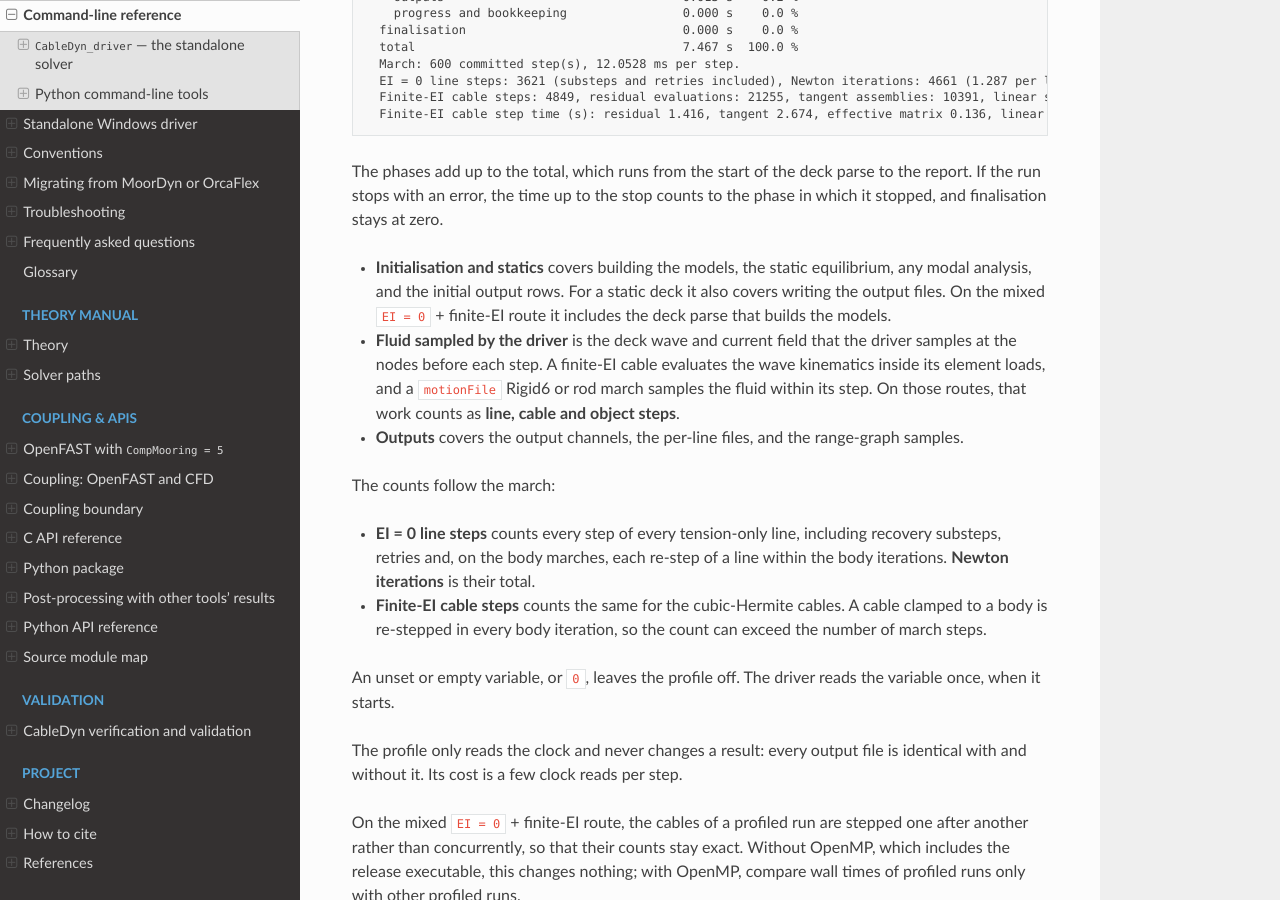
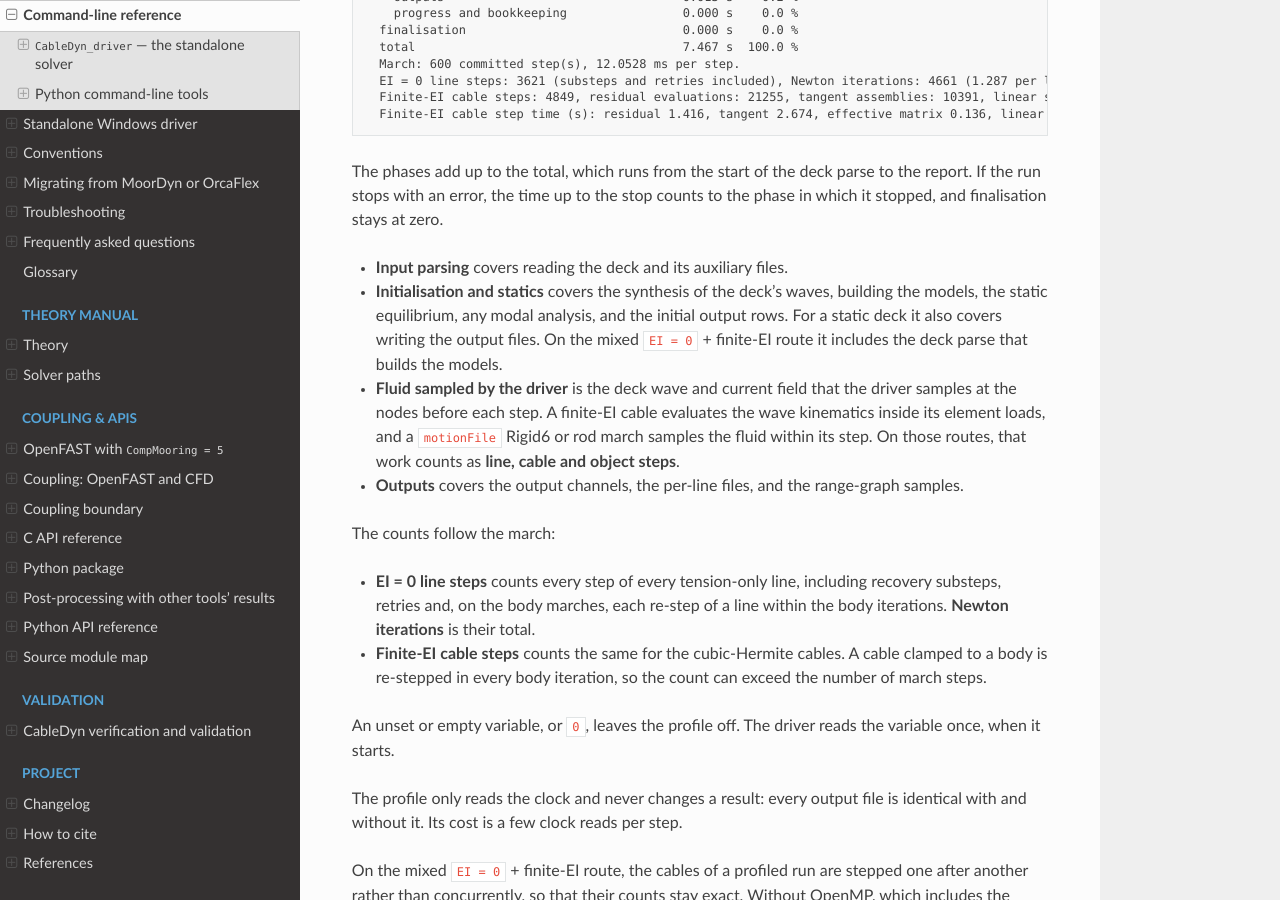
Before and after one commit to SMI-Lab-Inha/CableDyn, a Sphinx documentation site: the page built from doc/cli.rst, in a window 1280 px wide and 900 px high, scrolled down 3016 px. Built offline with Sphinx 7.4.7 and the Read the Docs theme 3.1.0, drawn with Linux system fonts in a browser that asks for light colours.

Commit message:
fix: count wave synthesis and mixed-step checks in their phases
The second review found two phase boundaries that misplaced work. The
deck's wave synthesis or stream-function solve ran before the profile
left the input phase, so it was reported as input parsing; it now
counts as initialisation, while the bathymetry file read stays input.
On the mixed EI = 0 + finite-EI route the step went straight to the
output phase, so its status and convergence checks were charged to the
outputs; it now enters the check phase and moves to the output phase
once the checks pass, as the deck-driver marches do.

Signed-off-by: Jae Hoon Seo <jaehoon.seo@inha.ac.kr>

```diff
--- a/doc/cli.rst
+++ b/doc/cli.rst
@@ -176,8 +176,10 @@ The phases add up to the total, which runs from the start of the deck parse to t
 run stops with an error, the time up to the stop counts to the phase in which it stopped, and
 finalisation stays at zero.
 
-* **Initialisation and statics** covers building the models, the static equilibrium, any modal
-  analysis, and the initial output rows. For a static deck it also covers writing the output
+* **Input parsing** covers reading the deck and its auxiliary files.
+* **Initialisation and statics** covers the synthesis of the deck's waves, building the models,
+  the static equilibrium, any modal analysis, and the initial output rows. For a static deck it
+  also covers writing the output
   files. On the mixed ``EI = 0`` + finite-EI route it includes the deck parse that builds the
   models.
 * **Fluid sampled by the driver** is the deck wave and current field that the driver samples at
```
Also changed, not shown: 2 other files.
